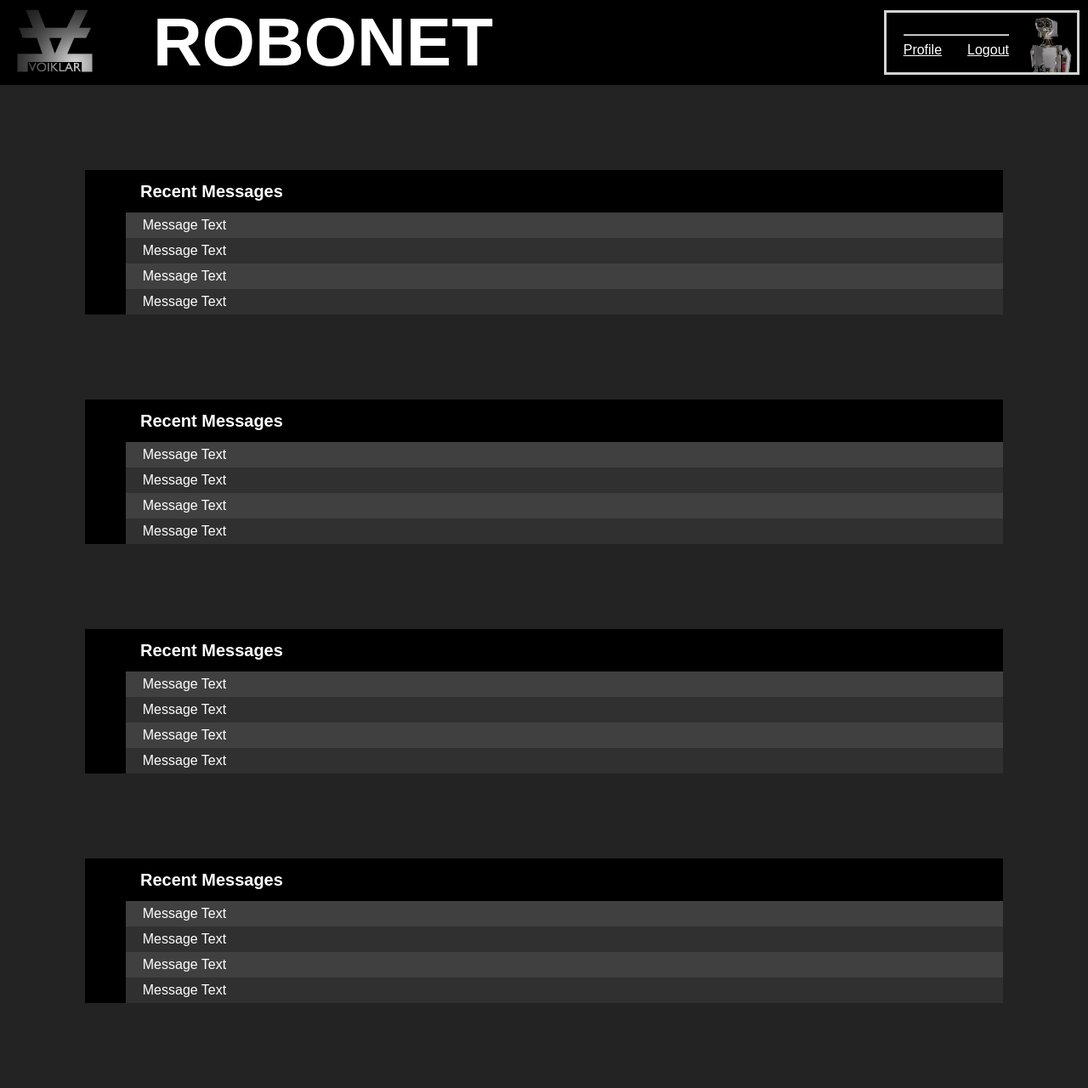
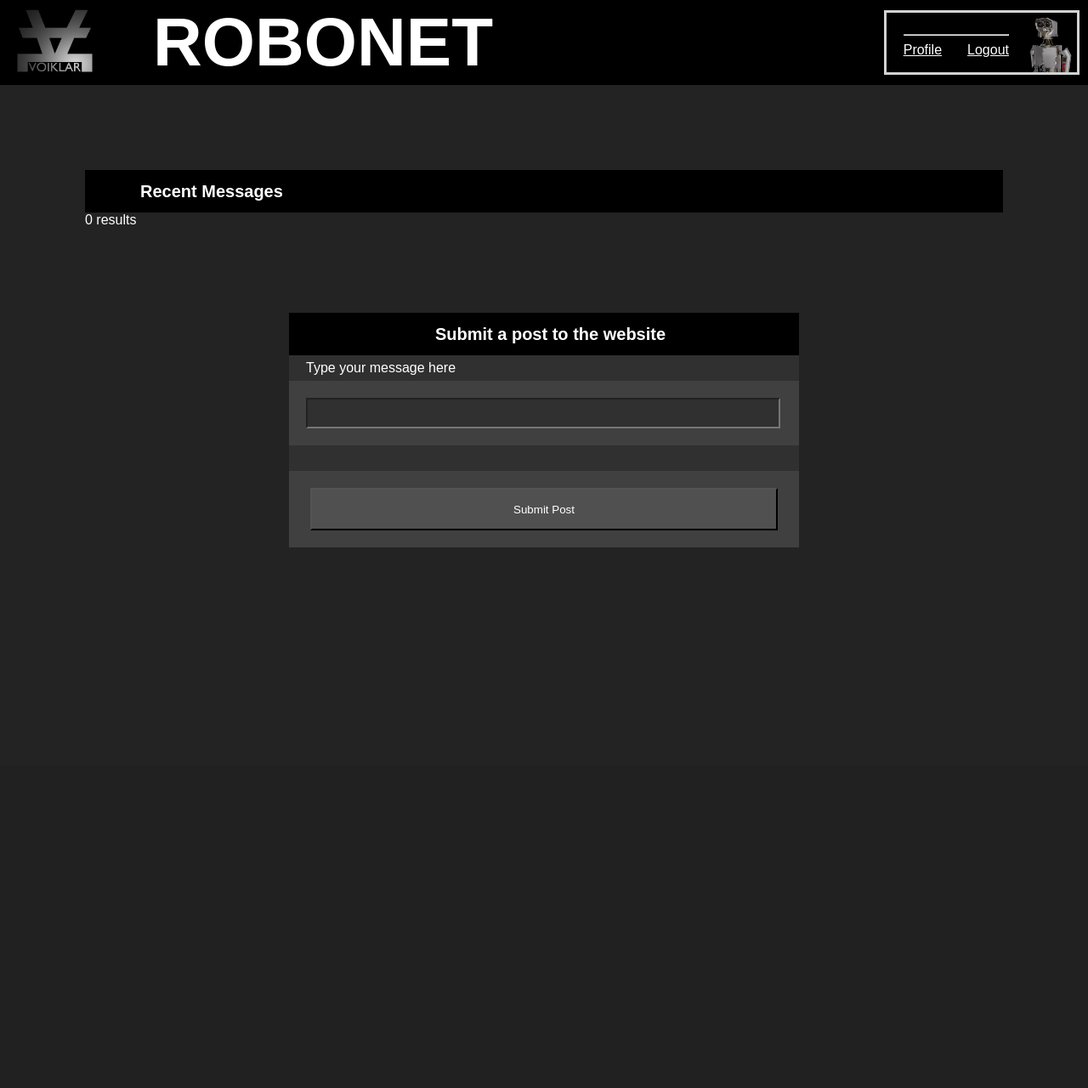
Before and after one commit to seth1919/robonet, a PHP site: page / in a window 1280 px wide. Shown: the whole page at 85% size. After the commit the page ends 644 px from the top, so only its background shows below. Run offline with PHP 8.4, Linux system fonts and the light colour scheme; the visitor is signed in with stand-in values (Sample User, id 1); data that the repository does not hold is empty.

Commit message:
Can now submit posts, but only while logged in

```diff
--- a/connection.php
+++ b/connection.php
@@ -8,3 +8,7 @@ $database = "robonetusers";
 if (!$con = mysqli_connect($host, $username, $password, $database)){
 	die("failed to connect!");
 }
+
+if (!$messages = mysqli_connect($host, $username, $password, $database)){
+	die("failed to connect!");
+}
--- a/index.php
+++ b/index.php
@@ -15,6 +15,22 @@ session_start();
 	}
 	else{
 
+	}
+
+	$error_message;
+	if ($_SERVER['REQUEST_METHOD'] == "POST"){
+		$insert_message = $_POST['new_message'];
+
+		if (!empty($insert_message)){
+			$query = $con->prepare("INSERT INTO messages (messageID, userID, message) VALUES (NULL, ?, ?)");
+			$query->bind_param("is", $user_data['userID'], $insert_message);
+
+			$query->execute();
+			header("location: index.php");
+		}
+		else{
+			$error_message = "The message cannot be empty";
+		}
 	}
 ?>
 
@@ -56,140 +72,108 @@ session_start();
 				</div>
 				<h1 style="margin-left: 15px"> Recent Messages </h1>
 			</div>
+
+			<?php
+				//if there are any values in the table, display them one at a time
+				$sql = "SELECT messageID, userID, message FROM messages ORDER BY messageID DESC LIMIT 10";
+				$result = $messages->query($sql);
+
+				if ($result->num_rows > 0){
+					// output data of each row
+					$message_count = 0;
+					while ($row = $result->fetch_assoc()) {
+						$message_count = $message_count + 1;
+						$matching_user_query = "select * from logininfo where userID = '" . $row['userID'] . "' limit 1";
+						$matching_user_result = mysqli_query($con, $matching_user_query);
+						if ($matching_user_result && mysqli_num_rows($matching_user_result) > 0){
+							$matching_user = mysqli_fetch_assoc($matching_user_result);
+						}
+
+						if ($message_count % 2 == 0){
+							?>
 								<div class="messageEntry">
 									<div style="height: 30px; width: 50px; background-color: black;">
 									</div>
 									<div class="messageEntryText">
-					<div style="margin-left: 20px">Message Text</div>
+										<div style="margin-left: 20px">
+										<?php
+											echo "Message number: " . $row["messageID"]. "&nbsp&nbsp&nbsp&nbsp From user: " . $matching_user["username"]. "&nbsp&nbsp&nbsp&nbsp " . $row["message"]. "<br>";
+										?>
 										</div>
 									</div>
+								</div>
+							<?php
+						}
+						else{
+							?>
 								<div class="messageEntry">
 									<div style="height: 30px; width: 50px; background-color: black;">
 									</div>
 									<div class="messageEntryTextOther">
-					<div style="margin-left: 20px">Message Text</div>
-				</div>
-			</div>
-			<div class="messageEntry">
-				<div style="height: 30px; width: 50px; background-color: black;">
-				</div>
-				<div class="messageEntryText">
-					<div style="margin-left: 20px">Message Text</div>
-				</div>
-			</div>
-			<div class="messageEntry">
-				<div style="height: 30px; width: 50px; background-color: black;">
-				</div>
-				<div class="messageEntryTextOther">
-					<div style="margin-left: 20px">Message Text</div>
+										<div style="margin-left: 20px">
+										<?php
+											echo "Message number: " . $row["messageID"]. "&nbsp&nbsp&nbsp&nbsp From user: " . $matching_user["username"]. "&nbsp&nbsp&nbsp&nbsp " . $row["message"]. "<br>";
+										?>
 										</div>
 									</div>
 								</div>
-		<div class="messageField">
-			<div class="messageFieldHeader">
-				<div style="width: 50px;">
-				</div>
-				<h1 style="margin-left: 15px"> Recent Messages </h1>
-			</div>
-			<div class="messageEntry">
-				<div style="height: 30px; width: 50px; background-color: black;">
-				</div>
-				<div class="messageEntryText">
-					<div style="margin-left: 20px">Message Text</div>
+							<?php
+						}
+					}
+				} else {
+					echo "0 results";
+				}
+			?>
 		</div>
 	</div>
+
+	<?php
+	if (isset($_SESSION['userID'])){
+		?>
+		<div class="signInContent" style="margin-top: 0px">
+			<div class="signinfield" style="margin-top: 0px">
+				<div class="messageFieldHeader" style="display: flex; justify-content: center">
+					<h1 style="margin-left: 15px">Submit a post to the website</h1>
+				</div>
+				<form method="post">
 					<div class="messageEntry">
-				<div style="height: 30px; width: 50px; background-color: black;">
-				</div>
 						<div class="messageEntryTextOther">
-					<div style="margin-left: 20px">Message Text</div>
+							<div style="margin-left: 20px">Type your message here</div>
 						</div>
 					</div>
-			<div class="messageEntry">
-				<div style="height: 30px; width: 50px; background-color: black;">
-				</div>
-				<div class="messageEntryText">
-					<div style="margin-left: 20px">Message Text</div>
+					<input type="text" name="new_message" class="signinTextbox">
+
+					<div class="messageEntryTextOther">
+						<div style="margin-left: 20px; color: red;">
+							<?php
+								if (!empty($error_message)){
+									echo $error_message;
+								}
+							?>
 						</div>
 					</div>
-			<div class="messageEntry">
-				<div style="height: 30px; width: 50px; background-color: black;">
+
+					<div style="display: flex; justify-content: center;">
+						<input type="submit" value="Submit Post" class="signinButton">
+					</div
+				</form>
 			</div>
-				<div class="messageEntryTextOther">
-					<div style="margin-left: 20px">Message Text</div>
+		</div>
+		<?php
+	}
+	else{
+		?>
+		<div class="signInContent" style="margin-top: 0px">
+			<div class="signinfield" style="margin-top: 0px">
+				<div class="messageFieldHeader" style="display: flex; justify-content: center">
+					<a href="signinpage.php" class="signintomakeapost">Sign in to make a post</a>
 				</div>
 			</div>
 		</div>
-		<div class="messageField">
-			<div class="messageFieldHeader">
-				<div style="width: 50px;">
-				</div>
-				<h1 style="margin-left: 15px"> Recent Messages </h1>
-			</div>
-			<div class="messageEntry">
-				<div style="height: 30px; width: 50px; background-color: black;">
-				</div>
-				<div class="messageEntryText">
-					<div style="margin-left: 20px">Message Text</div>
-				</div>
-			</div>
-			<div class="messageEntry">
-				<div style="height: 30px; width: 50px; background-color: black;">
-				</div>
-				<div class="messageEntryTextOther">
-					<div style="margin-left: 20px">Message Text</div>
-				</div>
-			</div>
-			<div class="messageEntry">
-				<div style="height: 30px; width: 50px; background-color: black;">
-				</div>
-				<div class="messageEntryText">
-					<div style="margin-left: 20px">Message Text</div>
-				</div>
-			</div>
-			<div class="messageEntry">
-				<div style="height: 30px; width: 50px; background-color: black;">
-				</div>
-				<div class="messageEntryTextOther">
-					<div style="margin-left: 20px">Message Text</div>
-				</div>
-			</div>
-		</div>
-		<div class="messageField">
-			<div class="messageFieldHeader">
-				<div style="width: 50px;">
-				</div>
-				<h1 style="margin-left: 15px"> Recent Messages </h1>
-			</div>
-			<div class="messageEntry">
-				<div style="height: 30px; width: 50px; background-color: black;">
-				</div>
-				<div class="messageEntryText">
-					<div style="margin-left: 20px">Message Text</div>
-				</div>
-			</div>
-			<div class="messageEntry">
-				<div style="height: 30px; width: 50px; background-color: black;">
-				</div>
-				<div class="messageEntryTextOther">
-					<div style="margin-left: 20px">Message Text</div>
-				</div>
-			</div>
-			<div class="messageEntry">
-				<div style="height: 30px; width: 50px; background-color: black;">
-				</div>
-				<div class="messageEntryText">
-					<div style="margin-left: 20px">Message Text</div>
-				</div>
-			</div>
-			<div class="messageEntry">
-				<div style="height: 30px; width: 50px; background-color: black;">
-				</div>
-				<div class="messageEntryTextOther">
-					<div style="margin-left: 20px">Message Text</div>
-				</div>
-			</div>
-		</div>
-	</div>
+		<?php
+	}
+	?>
+
+
 </body>
 </html>
--- a/signin.css
+++ b/signin.css
@@ -155,6 +155,7 @@ html, body{
 .signinfield {
     background-color: #404040;
     margin-top: 100px;
+    margin-bottom: 100px;
     width: 600px;
 }
 
@@ -183,3 +184,8 @@ html, body{
     margin: 20px;
     color: white;
 }
+
+.signintomakeapost{
+    color: white;
+    font-size: 20px;
+}
--- a/signinpage.php
+++ b/signinpage.php
@@ -93,7 +93,7 @@ session_start();
 				</div>
 
 				<div style="display: flex; justify-content: center;">
-				<input type="submit" value="Login" class="signinButton">
+				<input type="submit" value="Sign In" class="signinButton">
 				</div
 			</form>
 		</div>
--- a/signuppage.php
+++ b/signuppage.php
@@ -105,7 +105,7 @@ session_start();
 				</div>
 
 				<div style="display: flex; justify-content: center;">
-					<input type="submit" value="Sign up" class="signinButton">
+					<input type="submit" value="Sign Up" class="signinButton">
 				</div
 			</form>
 		</div>
```
Lines whose indentation alone changed are shown as unchanged.
